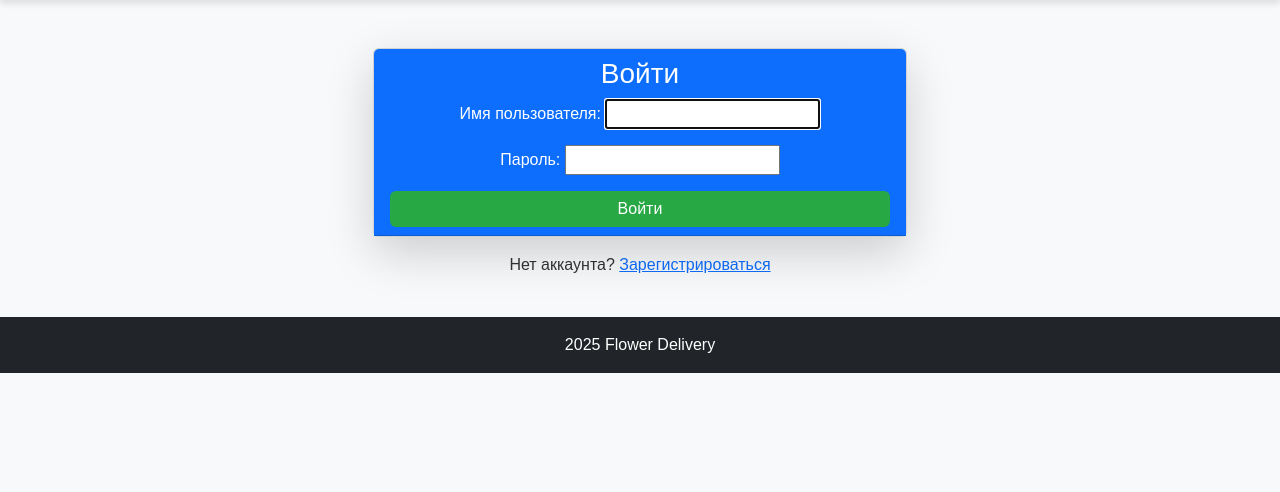
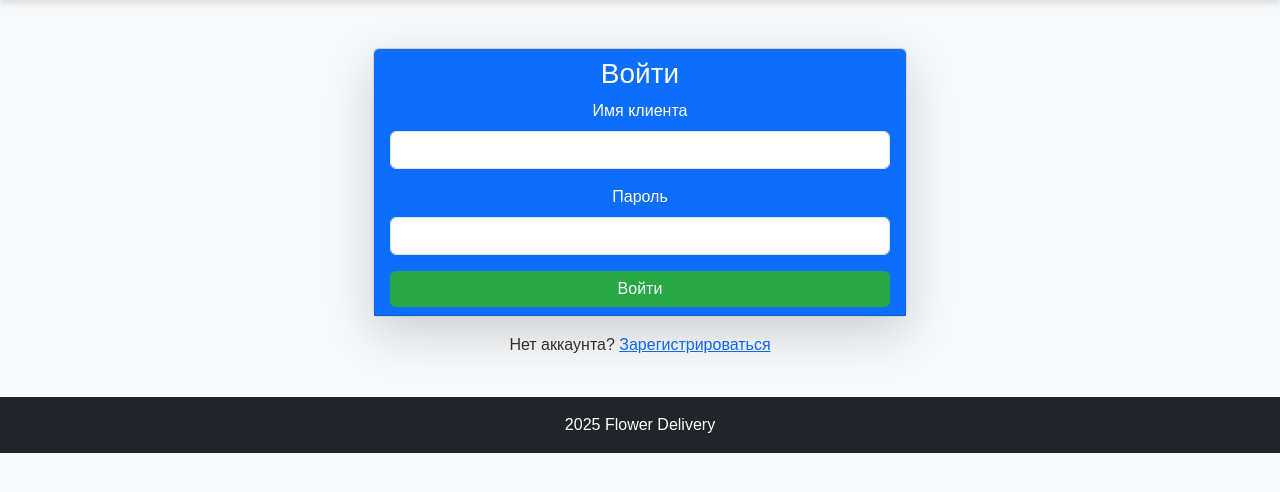
Before and after one commit to obogrelova/pythonProject_Django, a Django app: page /authentication/login/ in a window 1280 px wide. Shown: the part 68-560 px from the top of the page. Run offline with Django 5.2, Linux system fonts and the light colour scheme.

Commit message:
Update files

```diff
--- a/flower_delivery/authentication/admin.py
+++ b/flower_delivery/authentication/admin.py
@@ -5,4 +5,4 @@ from .models import User
 
 @admin.register(User)
 class UserAdmin(admin.ModelAdmin):
-    list_display = ('name', 'email')
+    list_display = ('name', 'email', 'password')
--- a/flower_delivery/authentication/forms.py
+++ b/flower_delivery/authentication/forms.py
@@ -5,7 +5,7 @@ from .models import User
 class RegistrationForm(UserCreationForm):
     class Meta:
         model = User
-        fields = ['name', 'email']
+        fields = ['name', 'email', 'password1', 'password2']
         widgets = {
             'name': forms.TextInput(attrs={'class': 'form-control', 'id': 'name'}),
             'email': forms.EmailInput(attrs={'class': 'form-control', 'id': 'email'}),
--- a/flower_delivery/authentication/templates/authentication/login.html
+++ b/flower_delivery/authentication/templates/authentication/login.html
@@ -12,7 +12,17 @@
                     <h3>Войти</h3>
                     <form method="post">
                         {% csrf_token %}
-                        {{ form.as_p }}
+
+                        <div class="mb-3">
+                            <label for="id_name" class="form-label">Имя клиента</label>
+                            <input type="text" name="name" id="id_name" class="form-control" required>
+                        </div>
+
+                        <div class="mb-3">
+                            <label for="id_password" class="form-label">Пароль</label>
+                            <input type="password" name="password" id="id_password" class="form-control" required>
+                        </div>
+
                         <button type="submit" class="btn btn-success w-100">Войти</button>
                     </form>
                 </div>
```
Also changed, not shown: flower_delivery/authentication/templates/authentication/register.html (+21 -1 lines), flower_delivery/authentication/migrations/0001_initial.py, flower_delivery/delivery/migrations/0001_initial.py, flower_delivery/media/products/светло_розовые_розы.jpg (renamed from flower_delivery/media/products/светло-розовые_розы.jpg).
